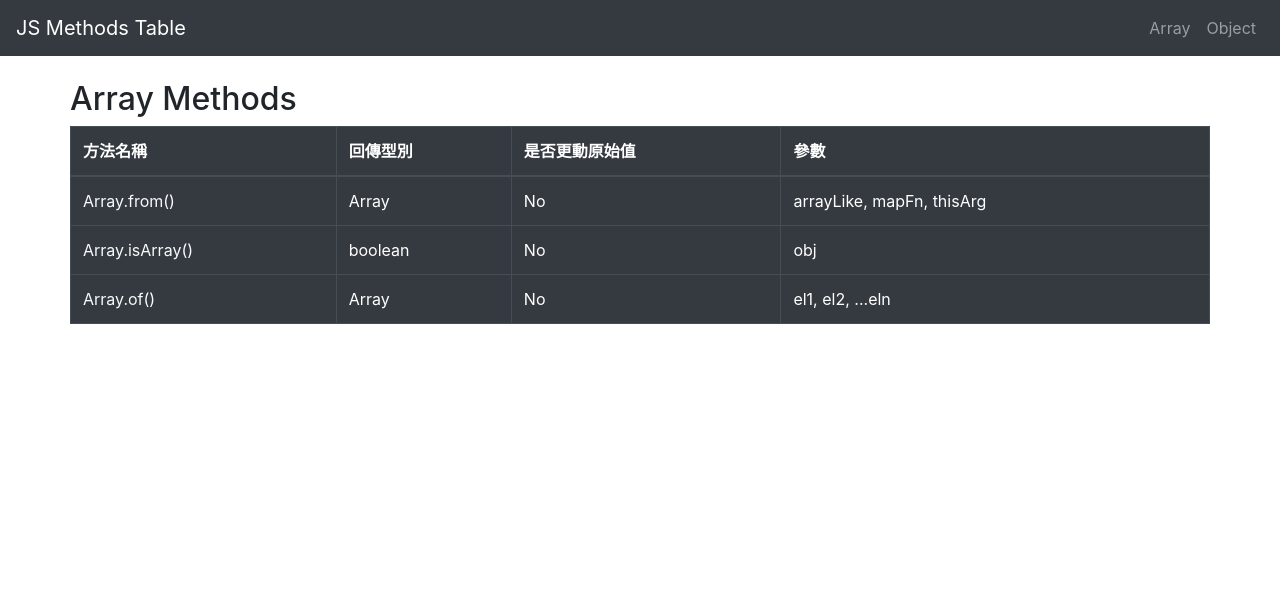
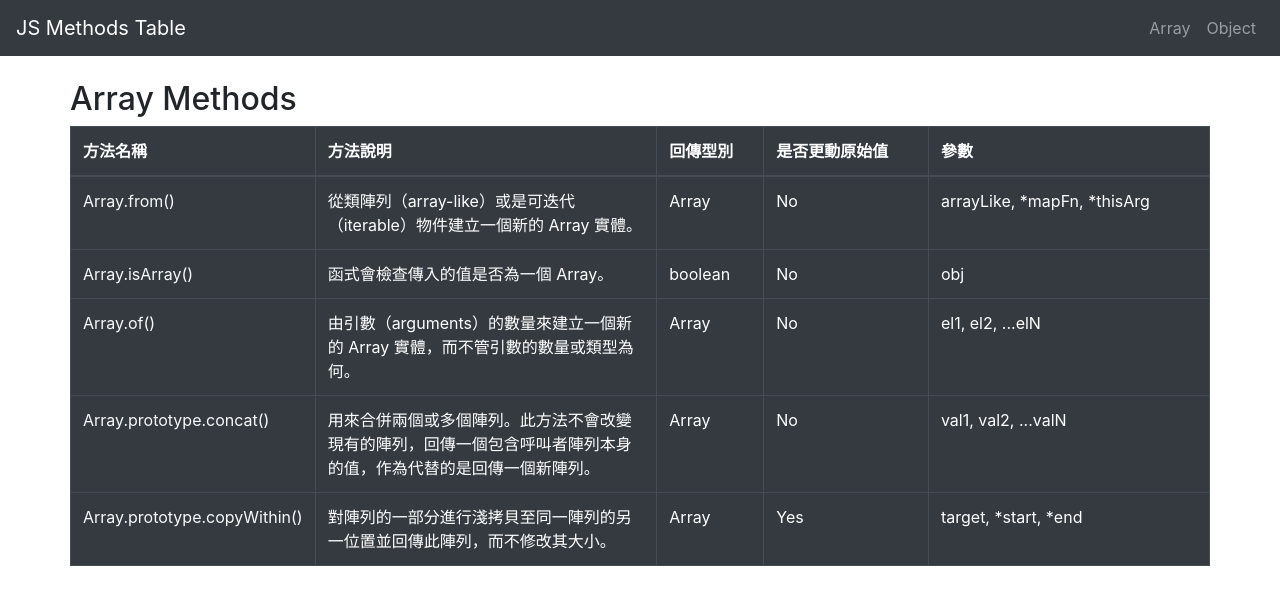
Before and after one commit to FizzyElt/JsMethodsCheatsheet, a React (Create React App) app: page /#/Array in a window 1280 px wide. Shown: the top 604 px of the page. Built offline with nearby package versions, Linux system fonts and the light colour scheme.

Commit message:
arraydata 新增說明欄

```diff
--- a/src/Pagedata/ArrayData.js
+++ b/src/Pagedata/ArrayData.js
@@ -4,13 +4,15 @@ const arrayList = [
   {
     name: 'Array.from()',
     mdnLink: 'https://developer.mozilla.org/zh-TW/docs/Web/JavaScript/Reference/Global_Objects/Array/from',
+    explanation: '從類陣列（array-like）或是可迭代（iterable）物件建立一個新的 Array 實體。',
     returnType: arr,
     isChangeValue: false,
-    parameter: 'arrayLike, mapFn, thisArg',
+    parameter: 'arrayLike, *mapFn, *thisArg',
   },
   {
     name: 'Array.isArray()',
     mdnLink: 'https://developer.mozilla.org/zh-TW/docs/Web/JavaScript/Reference/Global_Objects/Array/isArray',
+    explanation: '函式會檢查傳入的值是否為一個 Array。',
     returnType: bool,
     isChangeValue: false,
     parameter: 'obj',
@@ -18,9 +20,26 @@ const arrayList = [
   {
     name: 'Array.of()',
     mdnLink: 'https://developer.mozilla.org/zh-TW/docs/Web/JavaScript/Reference/Global_Objects/Array/of',
+    explanation: '由引數（arguments）的數量來建立一個新的 Array 實體，而不管引數的數量或類型為何。',
     returnType: arr,
     isChangeValue: false,
-    parameter: 'el1, el2, ...eln',
+    parameter: 'el1, el2, ...elN',
+  },
+  {
+    name: 'Array.prototype.concat()',
+    mdnLink: 'https://developer.mozilla.org/zh-TW/docs/Web/JavaScript/Reference/Global_Objects/Array/concat',
+    explanation: '用來合併兩個或多個陣列。此方法不會改變現有的陣列，回傳一個包含呼叫者陣列本身的值，作為代替的是回傳一個新陣列。',
+    returnType: arr,
+    isChangeValue: false,
+    parameter: 'val1, val2, ...valN',
+  },
+  {
+    name: 'Array.prototype.copyWithin()',
+    mdnLink: 'https://developer.mozilla.org/zh-TW/docs/Web/JavaScript/Reference/Global_Objects/Array/copyWithin',
+    explanation: '對陣列的一部分進行淺拷貝至同一陣列的另一位置並回傳此陣列，而不修改其大小。',
+    returnType: arr,
+    isChangeValue: true,
+    parameter: 'target, *start, *end',
   },
 ]
 
--- a/src/component/Table/MethodsTable.jsx
+++ b/src/component/Table/MethodsTable.jsx
@@ -4,9 +4,10 @@ import { Table } from 'react-bootstrap'
 const MethodsTable = ({ children }) => {
   return (
     <Table hover bordered variant="dark">
-      <thead >
+      <thead>
         <tr>
-          <th>方法名稱</th>
+          <th style={{width:'20%'}}>方法名稱</th>
+          <th style={{width:'30%'}}>方法說明</th>
           <th>回傳型別</th>
           <th>是否更動原始值</th>
           <th>參數</th>
--- a/src/container/ArrayPage.jsx
+++ b/src/container/ArrayPage.jsx
@@ -13,9 +13,14 @@ const ArrayPage = () => {
         <MethodsTable>
           {arrayList.map(o => (
             <tr key={o.name}>
-              <td><a target="_blank" href={o.mdnLink} className="text-light">{o.name}</a></td>
+              <td>
+                <a target='_blank' href={o.mdnLink} className='text-light'>
+                  {o.name}
+                </a>
+              </td>
+              <td>{o.explanation}</td>
               <td>{o.returnType}</td>
-              <td>{o.isChangeValue?'Yes':'No'}</td>
+              <td>{o.isChangeValue ? 'Yes' : 'No'}</td>
               <td>{o.parameter}</td>
             </tr>
           ))}
```
